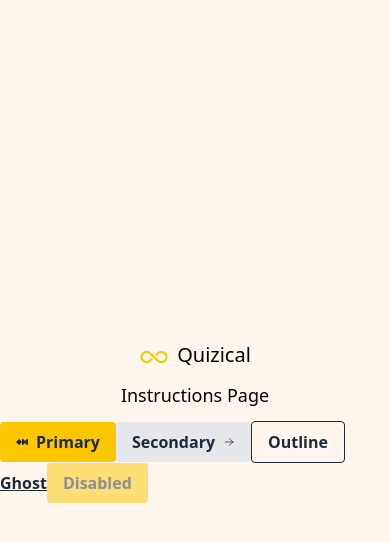
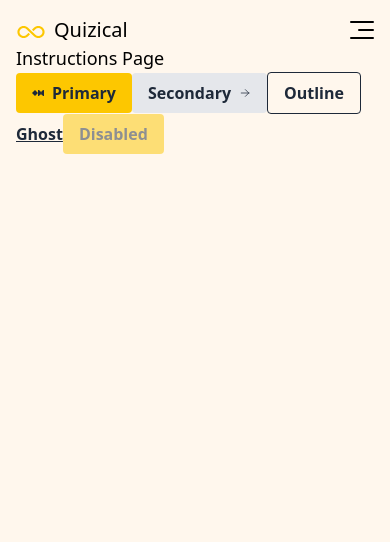
Before and after one commit to devsandeepsharma/Quizical, a React (Vite) app: page /instructions in a window 390 px wide. Shown: the top 542 px of the page. Built offline with nearby package versions, Linux system fonts and the light colour scheme.

Commit message:
header component added

```diff
--- /dev/null
+++ b/src/components/layout/Header.jsx
@@ -0,0 +1,130 @@
+import { useEffect, useState } from "react";
+import { Link, NavLink } from "react-router-dom";
+import { motion, AnimatePresence } from "framer-motion";
+
+import Logo from "../ui/Logo";
+import Button from "../ui/Button";
+import HamburgerToggle from "../ui/HamburgerToggle";
+
+import { PiMedalDuotone, PiInfoDuotone } from "react-icons/pi";
+import { FaGoogle } from "react-icons/fa";
+
+const Header = () => {
+
+    const [openNav, setOpenNav] = useState(false);
+
+    const toggleNav = () => {
+        setOpenNav(prev => !prev);
+    }
+
+    const navItems = [
+        {
+            label: "Leaderboard",
+            path: "/leaderboard",
+            icon: PiMedalDuotone,
+        },
+        {
+            label: "Instructions",
+            path: "/instructions",
+            icon: PiInfoDuotone,
+        },
+    ]
+
+    useEffect(() => {
+        document.body.style.overflow = openNav ? "hidden" : "";
+    }, [openNav]);
+
+    return (
+        <header className="max-w-6xl mx-auto flex justify-between items-center">
+            <Link to="/"><Logo /></Link>
+            <nav className="md:hidden relative">
+                <HamburgerToggle
+                    isOpen={openNav}
+                    toggle={toggleNav}
+                />
+                {openNav && (
+                    <div
+                        className="fixed inset-0 z-40"
+                        onClick={toggleNav}
+                    ></div>
+                )}
+                <AnimatePresence>
+                    {
+                        openNav && (
+                            <motion.ul
+                                initial={{ scaleY: 0, opacity: 0 }}
+                                animate={{ scaleY: 1, opacity: 1 }}
+                                exit={{ scaleY: 0, opacity: 0 }}
+                                transition={{ duration: 0.25, ease: "easeInOut" }}
+                                className="origin-top absolute right-0 mt-2 w-48 p-4 bg-white rounded-md shadow-lg z-[50] flex flex-col gap-3"
+                                key="mobile-nav"
+                            >
+                                {
+                                    navItems.map(({ path, label, icon: Icon }) => (
+                                        <li key={path}>
+                                            <NavLink
+                                                to={path}
+                                                onClick={() => setOpenNav(false)}
+                                                className={({ isActive }) =>
+                                                    `flex items-center gap-2 text-sm font-medium transition ${
+                                                        isActive
+                                                        ? "text-yellow-800"
+                                                        : "text-gray-500 hover:text-gray-800"
+                                                    }`
+                                                }
+                                            >
+                                                <Icon size={18} />
+                                                {label}
+                                            </NavLink>
+                                        </li>
+                                    ))
+                                }
+                                <li>
+                                    <Button
+                                        icon={<FaGoogle size={14} />}
+                                        onClick={() => setOpenNav(false)}
+                                        className="w-full"
+                                    >
+                                        Login
+                                    </Button>
+                                </li>
+                            </motion.ul>
+                        )
+                    }
+                </AnimatePresence>
+            </nav>
+            <nav className="hidden md:block">
+                <ul className="flex gap-6 items-center">
+                    {
+                        navItems.map(({ path, label, icon: Icon }) => (
+                            <li key={path}>
+                                <NavLink
+                                    to={path}
+                                    className={({ isActive }) =>
+                                        `flex items-center gap-2 text-sm font-medium transition ${
+                                            isActive
+                                            ? "text-yellow-800"
+                                            : "text-gray-500 hover:text-gray-800"
+                                        }`
+                                    }
+                                >
+                                    <Icon size={18} />
+                                    {label}
+                                </NavLink>
+                            </li>
+                        ))
+                    }
+                    <li>
+                        <Button
+                            icon={<FaGoogle size={14} />}
+                        >
+                            Login
+                        </Button>
+                    </li>
+                </ul>
+            </nav>
+      </header>
+    )
+}
+
+export default Header;
--- a/src/components/layout/Layout.jsx
+++ b/src/components/layout/Layout.jsx
@@ -1,14 +1,15 @@
 import { Outlet } from "react-router-dom";
 
-import Logo from "../ui/Logo";
+import Header from "./Header";
 import Button from "../ui/Button";
+
 import { HiOutlineArrowSmallRight } from "react-icons/hi2";
 import { Fa42Group } from "react-icons/fa6";
 
 const Layout = () => {
     return (
-        <div className="bg-orange-50 flex flex-col justify-center items-center min-h-screen gap-3">
-            <Logo />
+        <div className="bg-orange-50 min-h-screen p-4">
+            <Header />
             <Outlet />
             <div>
                 <Button icon={<Fa42Group />}>Primary</Button>
--- /dev/null
+++ b/src/components/ui/HamburgerToggle.jsx
@@ -0,0 +1,55 @@
+import { motion } from "framer-motion";
+
+const lineVariants = {
+    closed: {
+        rotate: 0,
+        y: 0,
+        opacity: 1
+    },
+    openTop: {
+        rotate: 45,
+        y: 8,
+    },
+    openMiddle: {
+        opacity: 0
+    },
+    openBottom: {
+        rotate: -45,
+        y: -8,
+    }
+};
+
+const HamburgerToggle = ({ isOpen, toggle, className }) => {
+    return (
+        <button
+            onClick={toggle}
+            className={`flex flex-col items-center justify-center gap-[6px] cursor-pointer
+                    focus-visible:outline-1 focus-visible:outline-offset-4 focus-visible:outline-dashed focus:outline-gray-800
+                    ${className}
+                `}
+            aria-label="Toggle menu"
+            aria-expanded={isOpen}
+        >
+            <motion.span
+                className="block w-6 h-0.5 bg-current rounded origin-center"
+                animate={isOpen ? "openTop" : "closed"}
+                variants={lineVariants}
+                transition={{ duration: 0.3 }}
+            />
+            <motion.span
+                className="block w-4 h-0.5 ml-auto bg-current rounded origin-center"
+                animate={isOpen ? "openMiddle" : "closed"}
+                variants={lineVariants}
+                transition={{ duration: 0.3 }}
+            />
+            <motion.span
+                className="block w-6 h-0.5 bg-current rounded origin-center"
+                animate={isOpen ? "openBottom" : "closed"}
+                variants={lineVariants}
+                transition={{ duration: 0.3 }}
+            />
+        </button>
+  );
+};
+
+export default HamburgerToggle;
```
